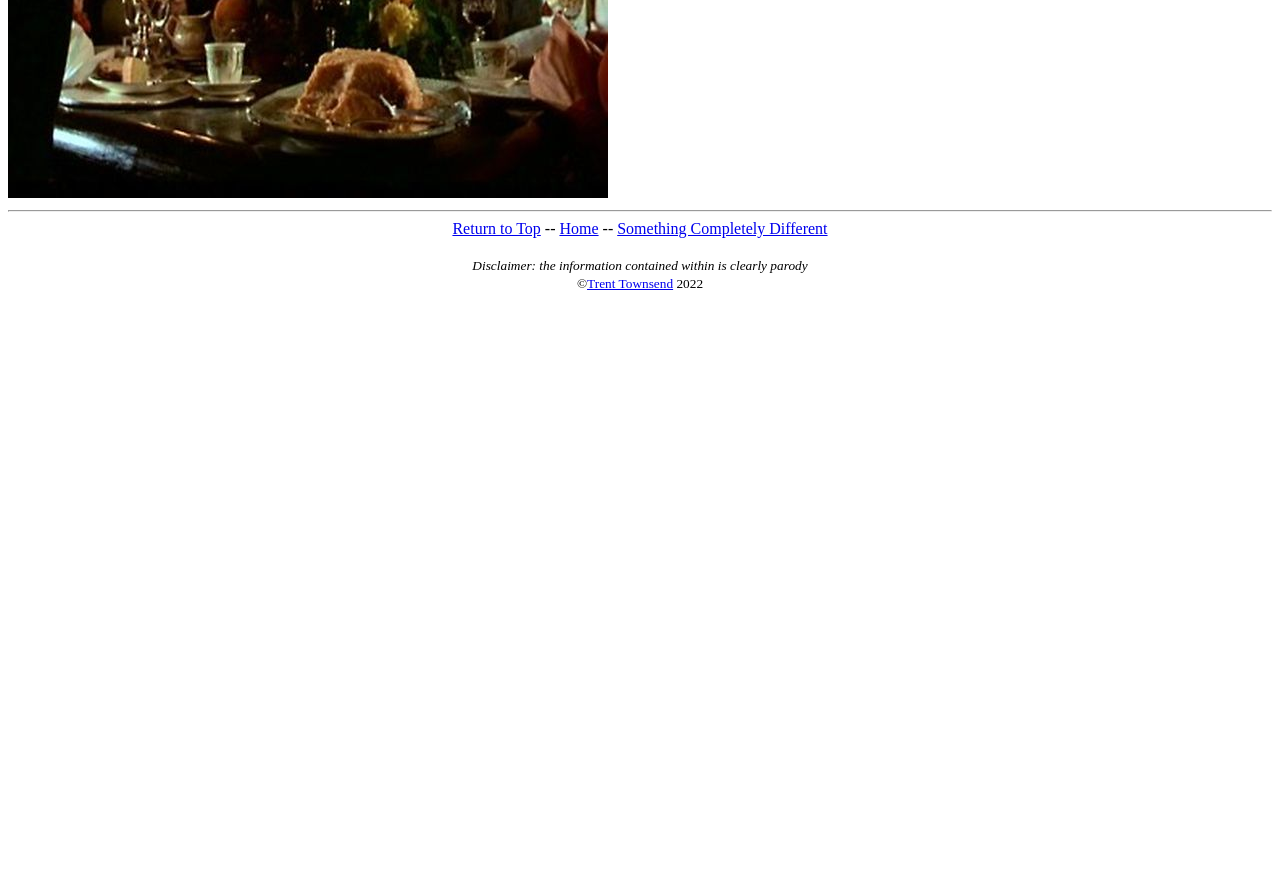
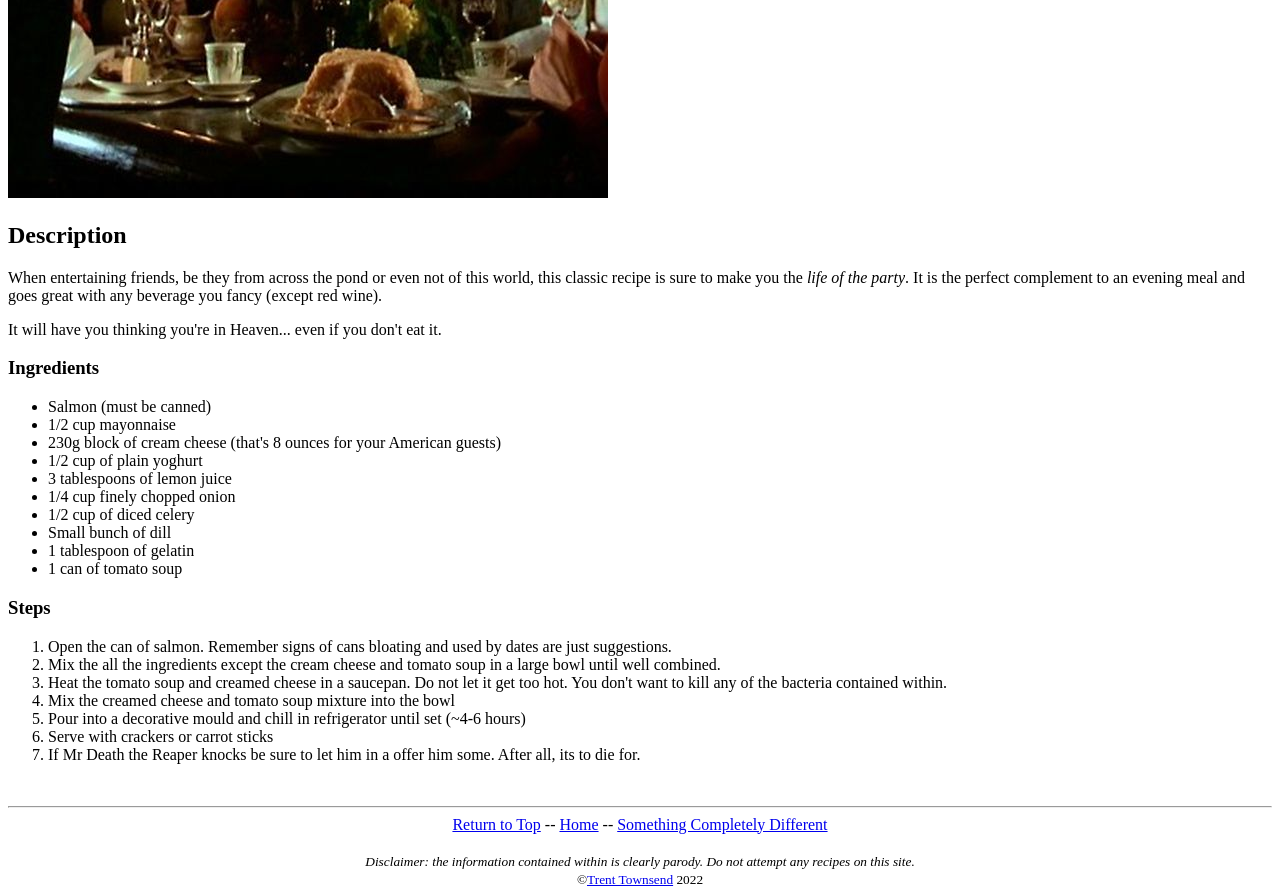
Before and after one commit to trent-townsend/odin-recipes, a plain HTML site: page recipes/salmon-mousse.html in a window 1280 px wide. Shown: the part 508-1404 px from the top of the page. Before the commit the page ends 808 px from the top, so only its background shows below. Drawn offline with Linux system fonts and the light colour scheme.

Commit message:
Complete salmon mousse recipe and update README.md

```diff
--- a/recipes/salmon-mousse.html
+++ b/recipes/salmon-mousse.html
@@ -1,5 +1,6 @@
 <!DOCTYPE html>
 <html lang="en">
+
 <head>
     <meta charset="UTF-8">
     <title>The Salmon Mousse</title>
@@ -9,17 +10,55 @@
     <nav><a href="../index.html">Home</a></nav>
     <h1><em>The</em> Salmon Mousse</h1>
     <img src="../img/salmon-moose.jpeg" alt="Death pointing to salmon mousse">
+    <main>
+        <h2>Description</h2>
+        <p>When entertaining friends, be they from across the pond or even not of this world, this classic recipe is
+            sure to make you the <em>life of the party</em>. It is the perfect complement to an evening meal and goes
+            great with
+            any beverage you fancy (except red wine).</p>
+
+        <p>It will have you thinking you're in Heaven... even if you don't eat it.</p>
+        <h3>Ingredients</h3>
+        <ul>
+            <li>Salmon (must be canned)</li>
+            <li>1/2 cup mayonnaise</li>
+            <li>230g block of cream cheese (that's 8 ounces for your American guests)</li>
+            <li>1/2 cup of plain yoghurt</li>
+            <li>3 tablespoons of lemon juice</li>
+            <li>1/4 cup finely chopped onion</li>
+            <li>1/2 cup of diced celery</li>
+            <li>Small bunch of dill</li>
+            <li>1 tablespoon of gelatin</li>
+            <li>1 can of tomato soup</li>
+        </ul>
+        <h3>Steps</h3>
+        <ol>
+            <li>Open the can of salmon. Remember signs of cans bloating and used by dates are just suggestions.</li>
+            <li>Mix the all the ingredients except the cream cheese and tomato soup in a large bowl until well combined.
+            </li>
+            <li>Heat the tomato soup and creamed cheese in a saucepan. Do not let it get too hot. You don't want to kill any of the bacteria contained within.</li>
+            <li>Mix the creamed cheese and tomato soup mixture into the bowl</li>
+            <li>Pour into a decorative mould and chill in refrigerator until set (~4-6 hours)</li>
+            <li>Serve with crackers or carrot sticks</li>
+            <li>If Mr Death the Reaper knocks be sure to let him in a offer him some. After all, its to die for.</li>
+        </ol>
+    <br>
+    </main>
+
 
     <hr>
     <center>
         <footer>
-          <a href="#heading">Return to Top</a> -- <a href="../index.html">Home</a> -- <a href="../recipes/salmon-mousse.html">Something Completely Different</a>
+            <a href="#heading">Return to Top</a> -- <a href="../index.html">Home</a> -- <a
+                href="../recipes/fresh-herring.html">Something Completely Different</a>
             <br><br>
             <small>
-            <em>Disclaimer: the information contained within is clearly parody</em><br>
+                <em>Disclaimer: the information contained within is clearly parody. Do not attempt any recipes on this
+                    site.</em><br>
                 &#169<a href="https://github.com/trent-townsend">Trent Townsend</a> 2022
             </small>
         </footer>
     </center>
 </body>
+
 </html>
```
Also changed, not shown: index.html (+6 -3 lines), recipes/fresh-herring.html (+1 -1 lines), 1 other file. Lines whose indentation alone changed are shown as unchanged.
